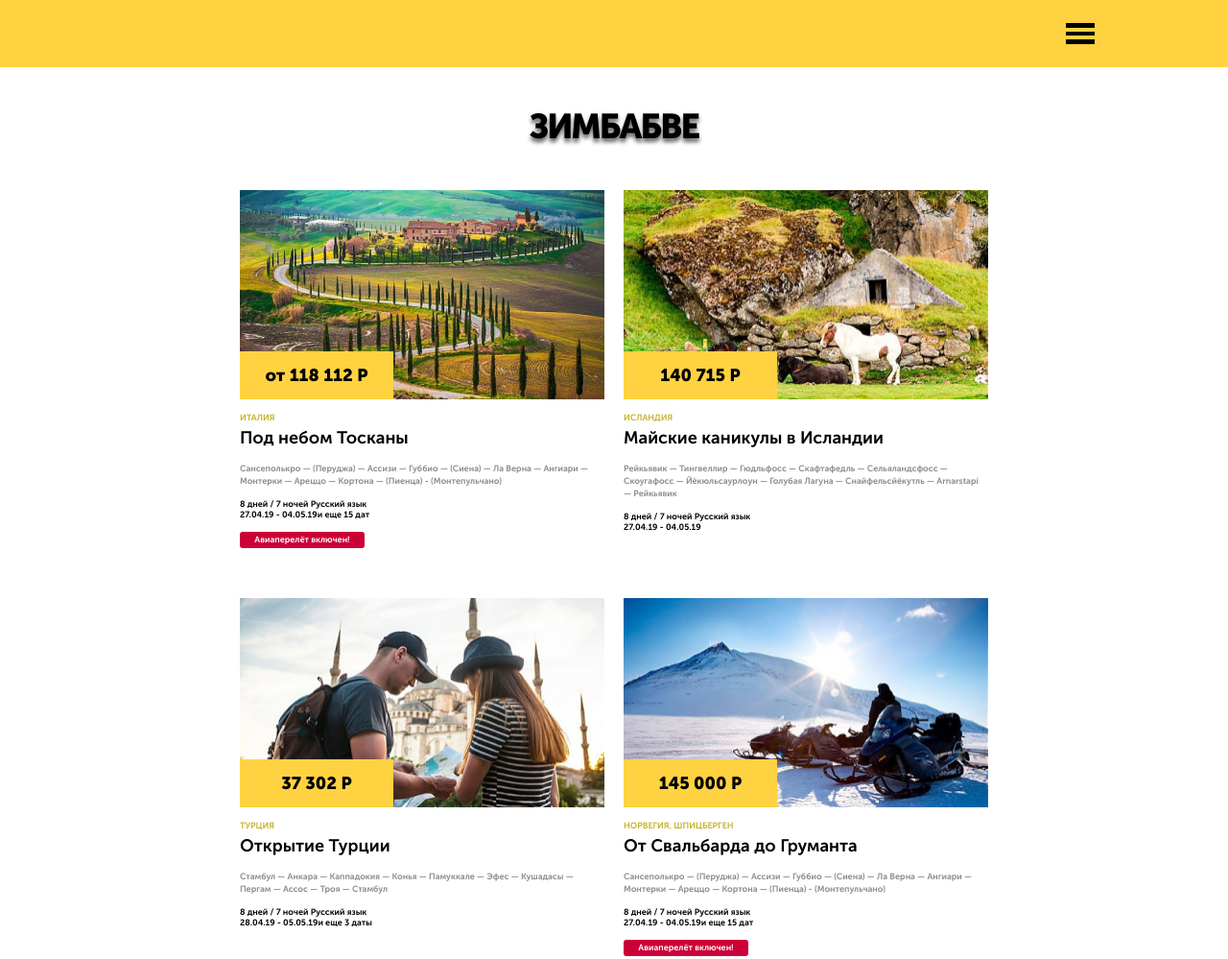
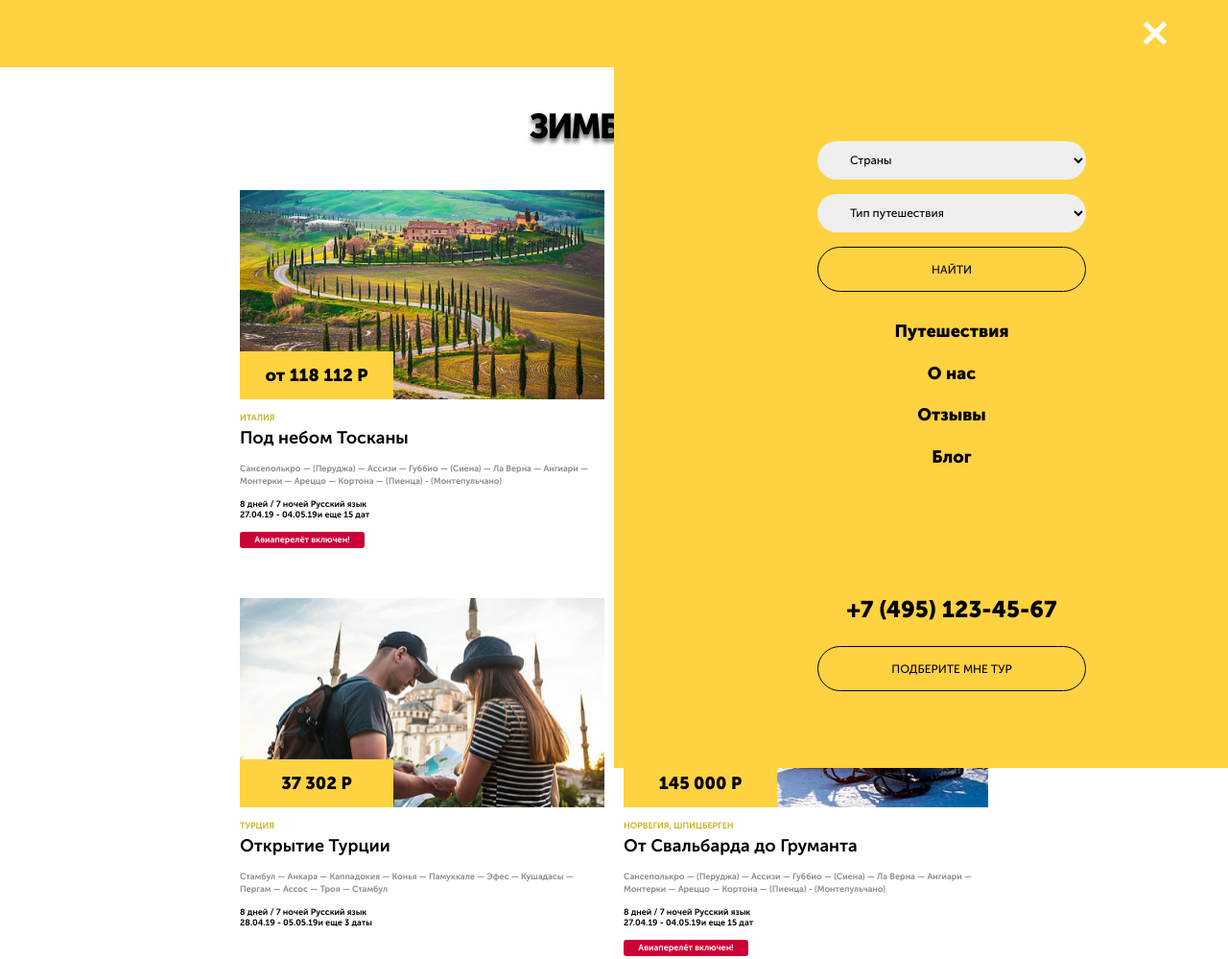
Before and after one commit to GrandVBA/test-travel, a plain HTML site: page index.html in a window 1280 px wide. Shown: the top 999 px of the page at 96% size. Drawn offline with Linux system fonts and the light colour scheme.

Commit message:
Stylized modal block

```diff
--- a/index.html
+++ b/index.html
@@ -161,8 +161,55 @@
 		</main>
 
 		<section class="modal">
+			<div class="g-wrap">
+				<button class="modal__close"></button>
+				<form action="#" class="modal__form">
+					<select class="modal__сountries" name="сountries" id="countries">
+						<option value="" disabled selected>Страны</option>
+						<option value="Южная Америка">Южная Америка</option>
+						<option value="Северная Америка">Северная Америка</option>
+						<option value="Арктика и Антарктика">Арктика и Антарктика</option>
+						<option value="Африка">Африка</option>
+						<option value="Австралия">Австралия</option>
+						<option value="Европа">Европа</option>
+						<option value="Россия">Россия</option>
+					</select>
 
+					<select class="modal__сountries" name="сountries" id="countries">
+						<option value="" disabled selected>Тип путешествия</option>
+						<option value="Южная Америка">Активный</option>
+						<option value="Северная Америка">Майские</option>
+						<option value="Арктика и Антарктика">На авто</option>
+						<option value="Африка">На коробле</option>
+						<option value="Австралия">Новый год</option>
+						<option value="Европа">Поход</option>
+						<option value="Россия">Экскурсионный</option>
+					</select>
+
+					<button class="modal__search" type="submit">Найти</button>
+				</form>
+
+				<ul class="modal__list">
+					<li class="modal__item">
+						<a href="#" class="modal__link">Путешествия</a>
+					</li>
+					<li class="modal__item">
+						<a href="#" class="modal__link">О нас</a>
+					</li>
+					<li class="modal__item">
+						<a href="#" class="modal__link">Отзывы</a>
+					</li>
+					<li class="modal__item">
+						<a href="#" class="modal__link">Блог</a>
+					</li>
+				</ul>
+
+				<div class="modal__bottom">
+					<a class="modal__number" href="tel:+74951234567" >+7 (495) 123-45-67</a>
+					<button href="#" class="modal__pick">Подберите мне тур</button>
+				</div>
+
+			</div>
 		</section>
-
   </body>
 </html>
--- /dev/null
+++ b/scss/_modal.scss
@@ -0,0 +1,141 @@
+.modal  {
+  display: block;
+  //display: none;
+  position: fixed;
+
+  width: 100%;
+  height: 100%;
+
+  top: 0;
+  right: 0;
+
+  background: $yellow;
+  &__close {
+    margin: 22px 0 0 auto;
+    position: relative;
+    display: block;
+    width: 25px;
+    height: 25px;
+    background: transparent;
+    border: none;
+    cursor: pointer;
+    outline: none;
+    &::before,
+    &::after {
+      position: absolute;
+      content: '';
+
+      width: 30px;
+      height: 5px;
+
+      top: 10px;
+      left: -2px;
+
+      background: $white;
+      transform: rotate(45deg);
+    }
+    &::after {
+      transform: rotate(-45deg);
+    }
+  }
+  &__сountries {
+    display: block;
+    padding: 0 30px;
+
+    font-size: 12px;
+    line-height: 14px;
+    font-weight: 500;
+    outline: none;
+
+    height: 40px;
+    border: none;
+
+    border-radius: 30px;
+    option {
+      font-size: 14px;
+      line-height: 17px;
+      font-weight: 700;
+    }
+    option[selected] {
+      display: none;
+    }
+  }
+  &__form {
+    display: flex;
+    flex-direction: column;
+    justify-content: space-between;
+
+    margin: 100px auto 0 auto;
+
+    width: 280px;
+    min-height: 157px;
+  }
+  &__search,
+  &__pick {
+    display: block;
+
+    height: 47px;
+    width: 100%;
+
+    font-size: 12px;
+    line-height: 14px;
+    font-weight: 500;
+    text-transform: uppercase;
+
+    background: transparent;
+    border: 1px solid $black;
+    border-radius: 30px;
+  }
+
+  &__list {
+    display: flex;
+    flex-direction: column;
+    align-items: center;
+    justify-content: space-between;
+    margin: 30px 0 0 0;
+    padding: 0;
+
+    min-height: 153px;
+    list-style: none;
+  }
+  &__link {
+    font-size: 18px;
+    line-height: 22px;
+    font-weight: 900;
+    color: $black;
+  }
+  &__bottom {
+    position: absolute;
+
+    bottom: 10%;
+    left: 50%;
+    display: flex;
+    flex-direction: column;
+    justify-content: space-between;
+    align-items: center;
+    margin: 0 0 0 -140px;
+    min-height: 100px;
+    width: 280px;
+
+
+  }
+  &__number {
+    font-size: 24px;
+    line-height: 29px;
+    font-weight: 900;
+    color: $black;
+  }
+}
+
+@media (min-width: $desktop-width) {
+  .modal {
+    width: 50%;
+    &__bottom {
+      left: 55%;
+    }
+    .g-wrap {
+      width: 70%;
+      padding: 0 20% 0 20%;
+    }
+  }
+}
--- a/scss/style.scss
+++ b/scss/style.scss
@@ -1 +1 @@
-@import "_variables.scss", "_scaffolding.scss", "_header.scss", "_tours.scss", "_request.scss";
+@import "_variables.scss", "_scaffolding.scss", "_header.scss", "_tours.scss", "_request.scss", "_modal.scss";
```
Also changed, not shown: css/style.css, 1 other file.
